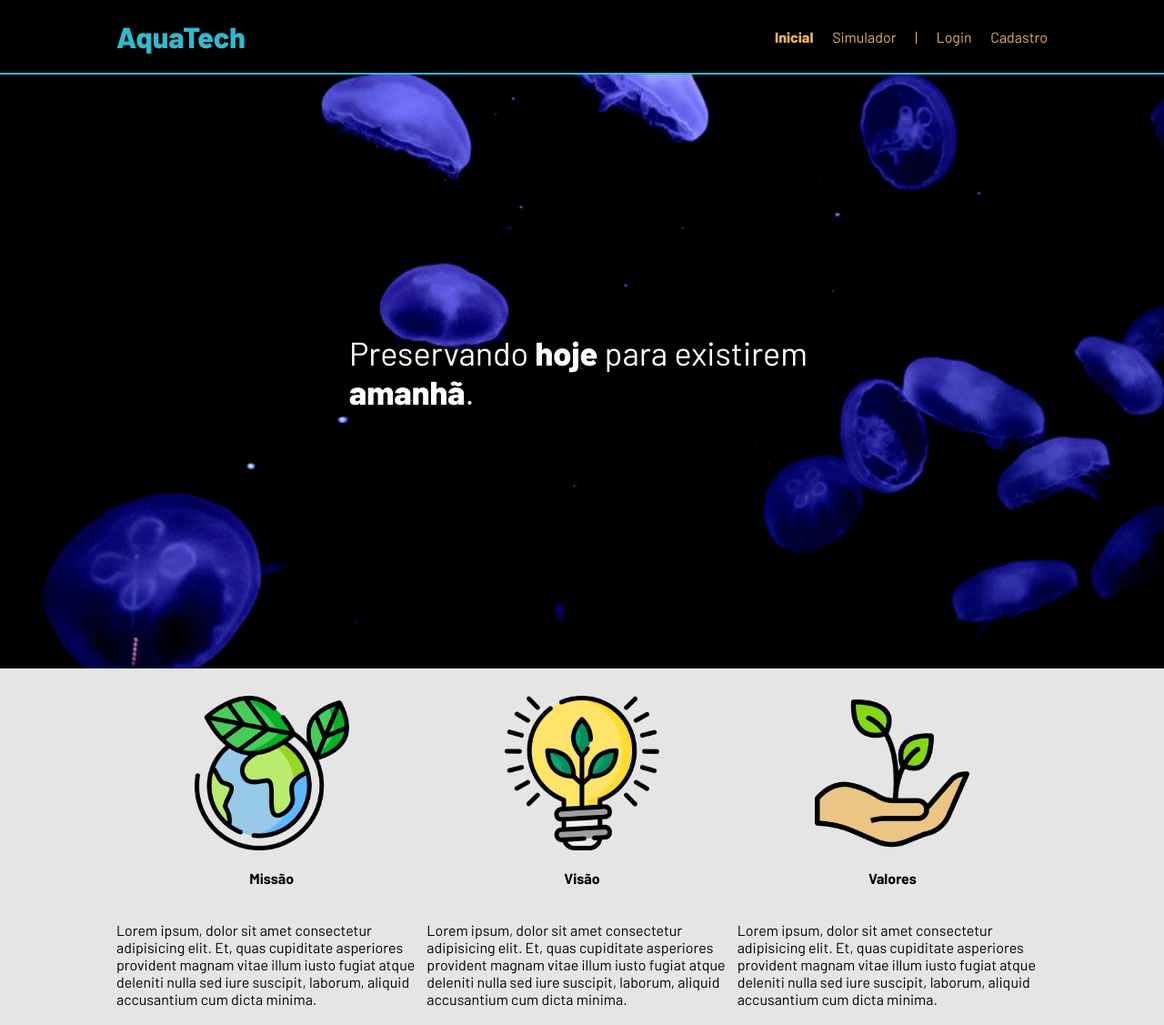
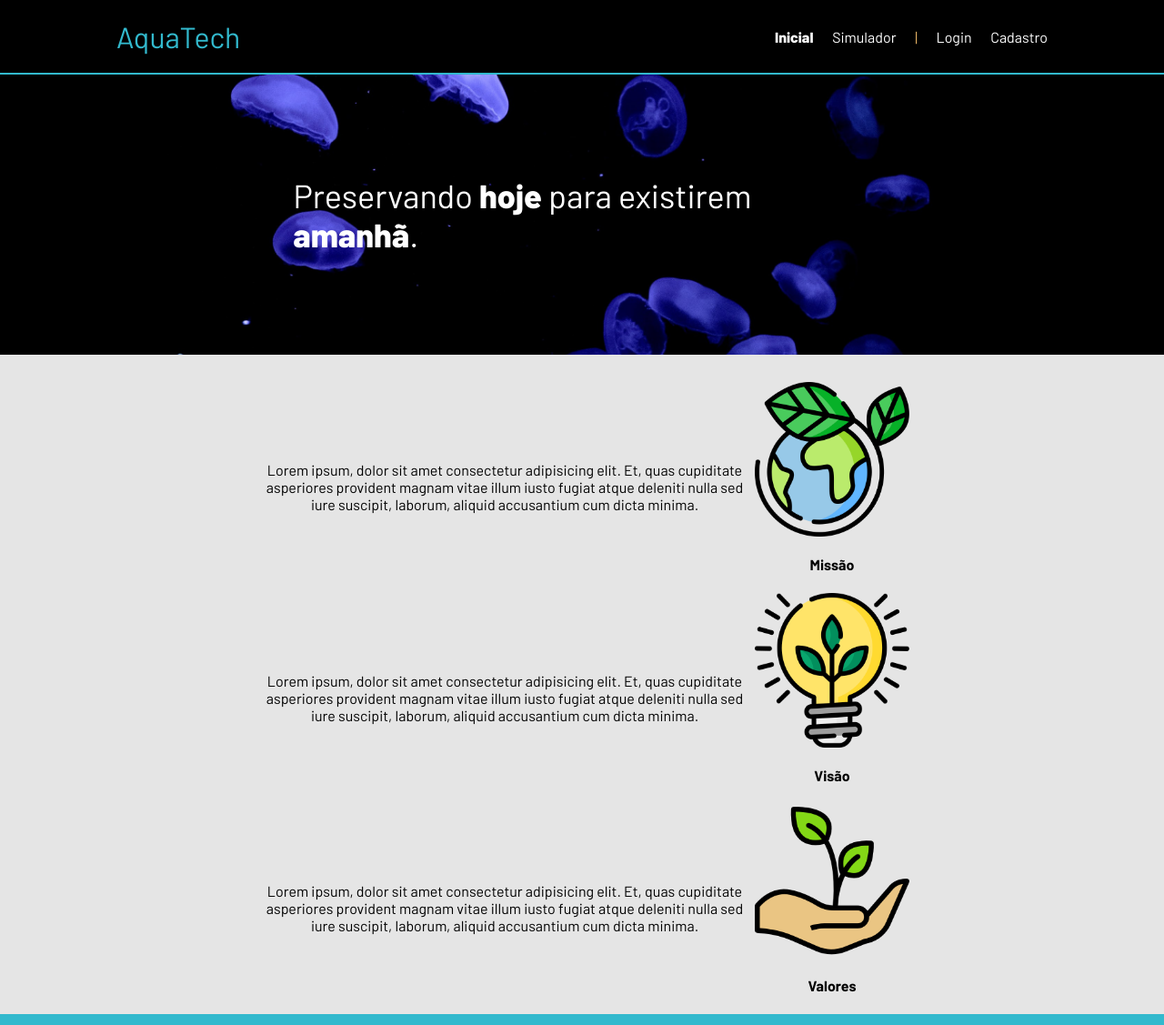
Before and after one commit to vinicius201002/aqua-tech, a plain HTML site: page public/index.html in a window 1280 px wide. Shown: the top 1127 px of the page at 91% size. Drawn offline with Linux system fonts and the light colour scheme.

Commit message:
novo layout de tela

```diff
--- a/public/index.html
+++ b/public/index.html
@@ -16,7 +16,7 @@
 <body>
   <div class="header">
     <div class="container">
-        <h1 class="titulo">AquaTech</h1>
+      <p class="titulo">AquaTech</p>
       <ul class="navbar">
         <li class="agora">
           <a href="#">Inicial</a>
@@ -45,25 +45,40 @@
     <div class="container">
       <div class="boxes">
         <div class="box">
-            <img src="../public/assets/imgs/planet-earth_color.png">
-            <h4>Missão</h4>
+          <div class="box-text">
             <p>Lorem ipsum, dolor sit amet consectetur adipisicing elit. Et, quas cupiditate asperiores provident magnam
               vitae illum iusto fugiat atque deleniti nulla sed iure suscipit, laborum, aliquid accusantium cum dicta
               minima.</p>
           </div>
+          <div class="box-assets">
+            <img src="../public/assets/imgs/planet-earth_color.png">
+            <h4>Missão</h4>
+          </div>
+
+
+        </div>
         <div class="box">
-            <img src="../public/assets/imgs/lightbulb_color.png">
-            <h4>Visão</h4>
+          <div class="box-text">
             <p>Lorem ipsum, dolor sit amet consectetur adipisicing elit. Et, quas cupiditate asperiores provident magnam
               vitae illum iusto fugiat atque deleniti nulla sed iure suscipit, laborum, aliquid accusantium cum dicta
               minima.</p>
           </div>
+          <div class="box-assets">
+            <img src="../public/assets/imgs/lightbulb_color.png">
+            <h4>Visão</h4>
+          </div>
+        </div>
+
         <div class="box">
-            <img src="../public/assets/imgs/growth_color.png">
-            <h4>Valores</h4>
+          <div class="box-text">
             <p>Lorem ipsum, dolor sit amet consectetur adipisicing elit. Et, quas cupiditate asperiores provident magnam
               vitae illum iusto fugiat atque deleniti nulla sed iure suscipit, laborum, aliquid accusantium cum dicta
               minima.</p>
+          </div>
+          <div class="box-assets">
+            <img src="../public/assets/imgs/growth_color.png">
+            <h4>Valores</h4>
+          </div>
         </div>
       </div>
     </div>
--- a/public/styles/style.css
+++ b/public/styles/style.css
@@ -13,9 +13,9 @@ body {
 
 :root {
     --tamanho-header: 80px;
-    --tamanho-banner: calc(100vh -  var(--tamanho-header) - var(--tamanho-footer) - 2px);
+    --tamanho-banner: calc(65vh -  var(--tamanho-header) - var(--tamanho-footer) - 2px);
     --tamanho-login: calc(100vh - var(--tamanho-header) - var(--tamanho-footer) - 2px);
-    --tamanho-footer: 65px;
+    --tamanho-footer: 130px;
 }
 
 .header {
@@ -37,7 +37,7 @@ body {
 
 .header a {
     text-decoration: none;
-    color: #e3b062;
+    color: white;
 }
 
 .agora {
@@ -56,7 +56,7 @@ body {
 .titulo {
     color: #32B9CD;
     width: fit-content;
-    font-weight: 800;
+    font-size: 2rem;
 }
 
 .banner {
@@ -73,7 +73,7 @@ body {
 }
 
 .banner .container p {
-    width: 50%;
+    width: 62%;
     margin: 0;
     padding: 0;
     font-size: 36px;
@@ -90,17 +90,31 @@ body {
     align-items: center;
 }
 
+.social .container {
+
+}
+
 .social .container .boxes {
     display: flex;
+    flex-direction: column;
     justify-content: space-between;
-    width: 100%;
-    padding: 30px 0;
+    width: 87%;
+    padding: 30px 152px 0 152px;
 
+}
+
+.box-text p {
+    text-align: center;
+}
+
+.box-assets {
+    display: flex;
+    flex-direction: column;
+    align-items: center;
 }
 
 .box {
     display: flex;
-    flex-direction: column;
     align-items: center;
 }
 
@@ -122,6 +136,7 @@ body {
 }
 
 .version {
+    align-self: start;
     font-size: 12px;
 }
 
```
Lines whose indentation alone changed are shown as unchanged.
